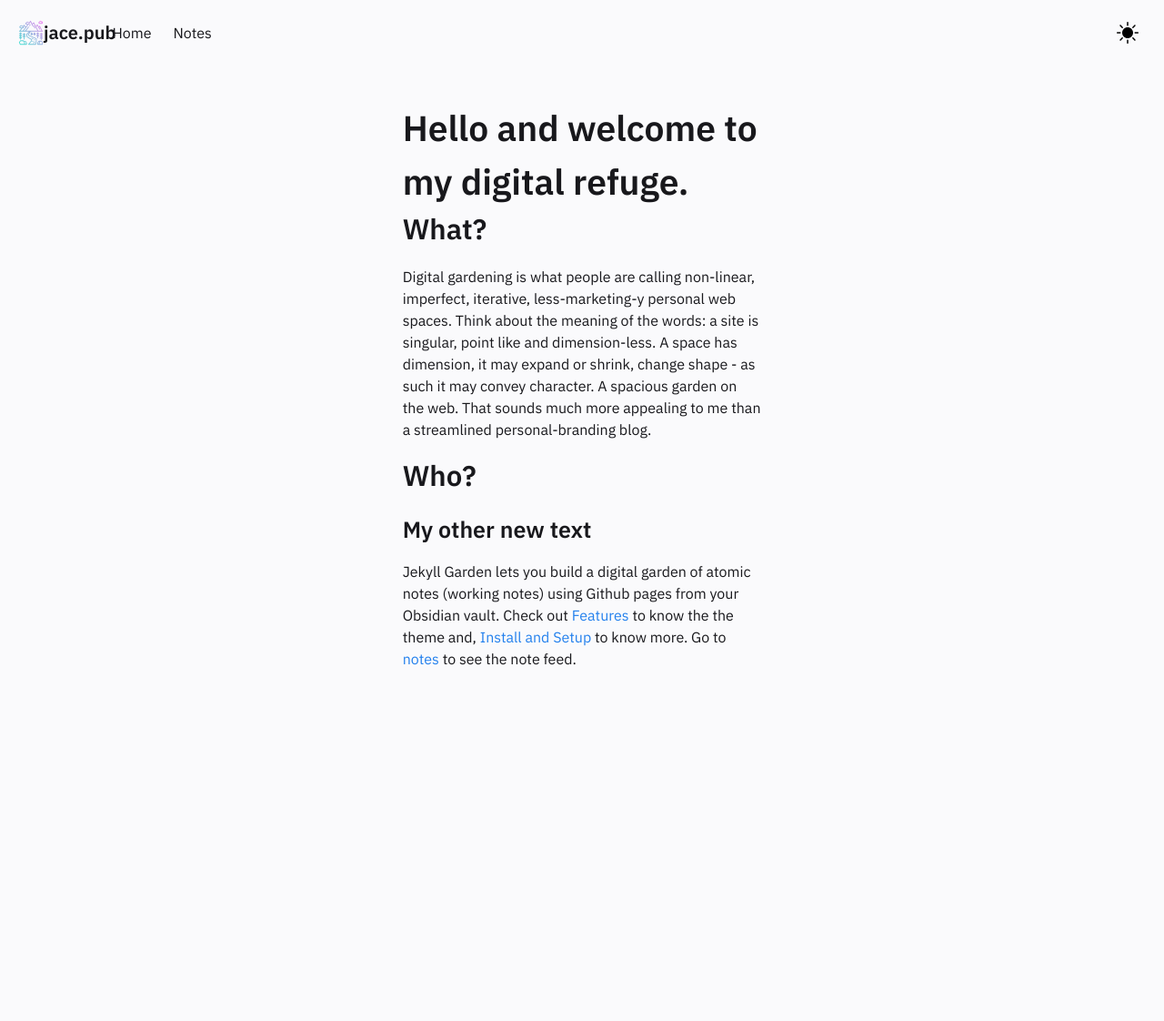
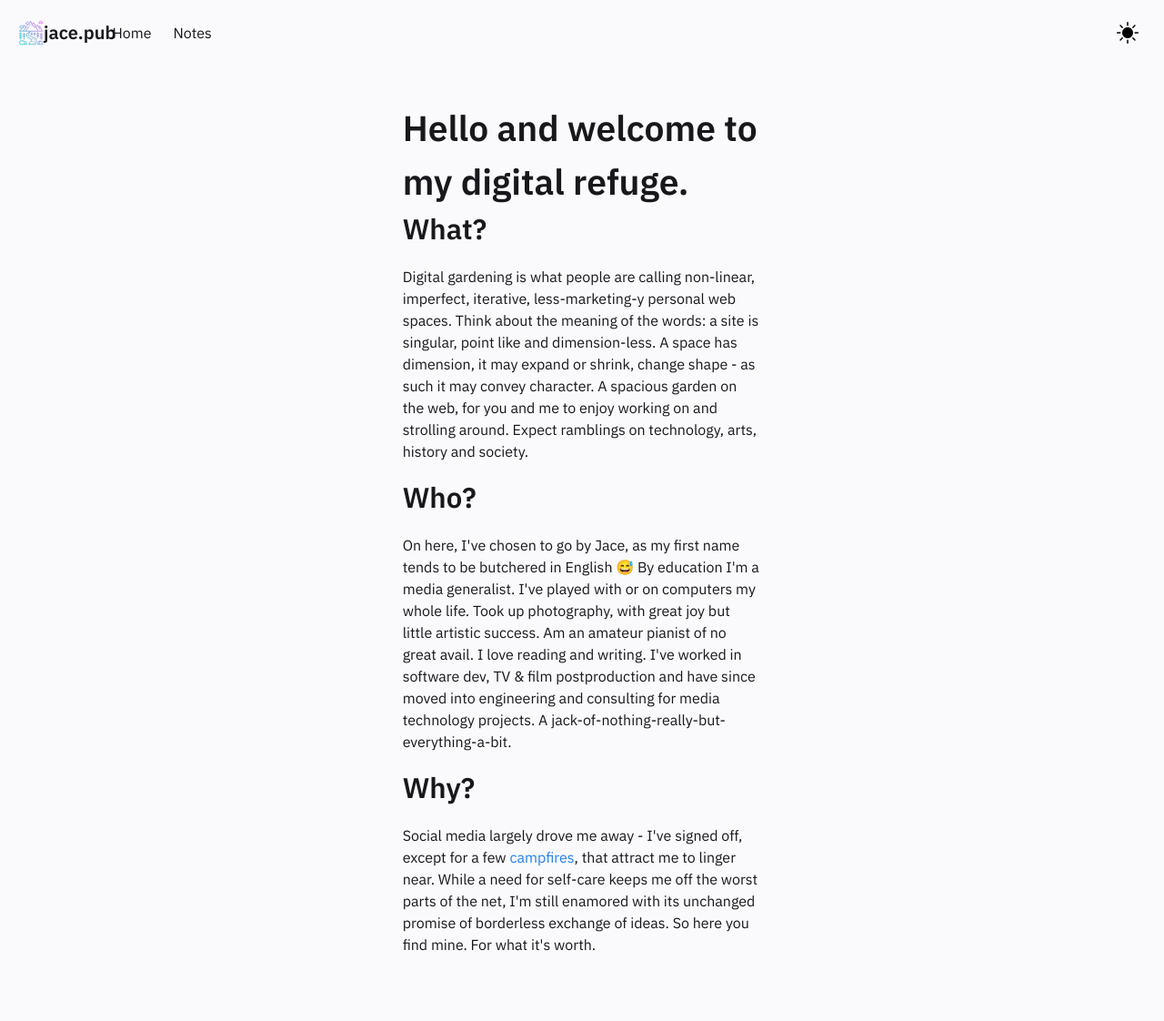
Before and after one commit to jaltgen/jacegardens, a Jekyll site: the page built from pages/index.md, in a window 1280 px wide. Shown: the whole page at 91% size. Built offline with Jekyll 4.4.1, drawn with Linux system fonts in a browser that asks for light colours; before the commit the page ends 900 px from its top, so only the background shows below that.

Commit message:
Content changes

```diff
--- a/_includes/Homepage.html
+++ b/_includes/Homepage.html
@@ -3,16 +3,15 @@
     <h1>Hello and welcome to my digital refuge.</h1>
     <h2>What?</h2>
     <p>
-      Digital gardening is what people are calling non-linear, imperfect, iterative, less-marketing-y personal web spaces. Think about the meaning of the words: a site is singular, point like and dimension-less. A space has dimension, it may expand or shrink, change shape - as such it may convey character. A spacious garden on the web. That sounds much more appealing to me than a streamlined personal-branding blog.
+      Digital gardening is what people are calling non-linear, imperfect, iterative, less-marketing-y personal web spaces. Think about the meaning of the words: a site is singular, point like and dimension-less. A space has dimension, it may expand or shrink, change shape - as such it may convey character. A spacious garden on the web, for you and me to enjoy working on and strolling around. Expect ramblings on technology, arts, history and society.
     </p>
     <h2>Who?</h2>
     <p>
+      On here, I've chosen to go by Jace, as my first name tends to be butchered in English 😅 By education I'm a media generalist. I've played with or on computers my whole life. Took up photography, with great joy but little artistic success. Am an amateur pianist of no great avail. I love reading and writing. I've worked in software dev, TV & film postproduction and have since moved into engineering and consulting for media technology projects. A jack-of-nothing-really-but-everything-a-bit.
     </p>
-    <h3>My other new text</h3>
+    <h2>Why?</h2>
     <p>
-        Jekyll Garden lets you build a digital garden of atomic notes (working notes) using Github pages from your Obsidian vault.
-        Check out <a href="../posts/how-to">Features </a> to know the the theme and, <a href="../posts/how-to"> Install and Setup </a> to know more.
-        Go to <a href="../notes"> notes </a> to see the note feed.
+      Social media largely drove me away - I've signed off, except for a few <a href="tomcritchlow.com">campfires</a>, that attract me to linger near. While a need for self-care keeps me off the worst parts of the net, I'm still enamored with its unchanged promise of borderless exchange of ideas. So here you find mine. For what it's worth.
     </p>
 
     </div>
```
Also changed, not shown: _notes/Public/Markdown Rendered.md (+1 -1 lines), _notes/Public/Systems.md (added, +7 -0 lines), _notes/Public/Welcome to the garden.md (deleted, +0 -11 lines), _posts/2020-03-01-how-to.md (+1 -1 lines).
